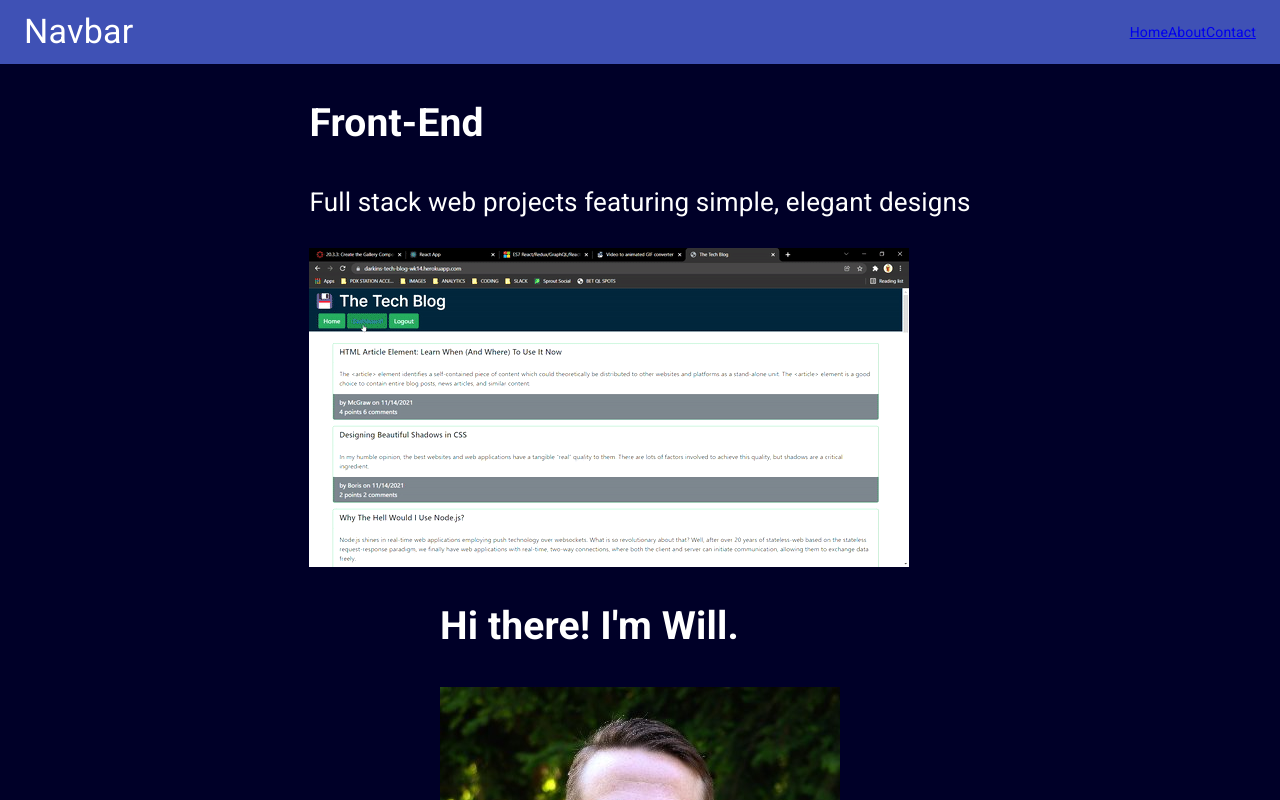
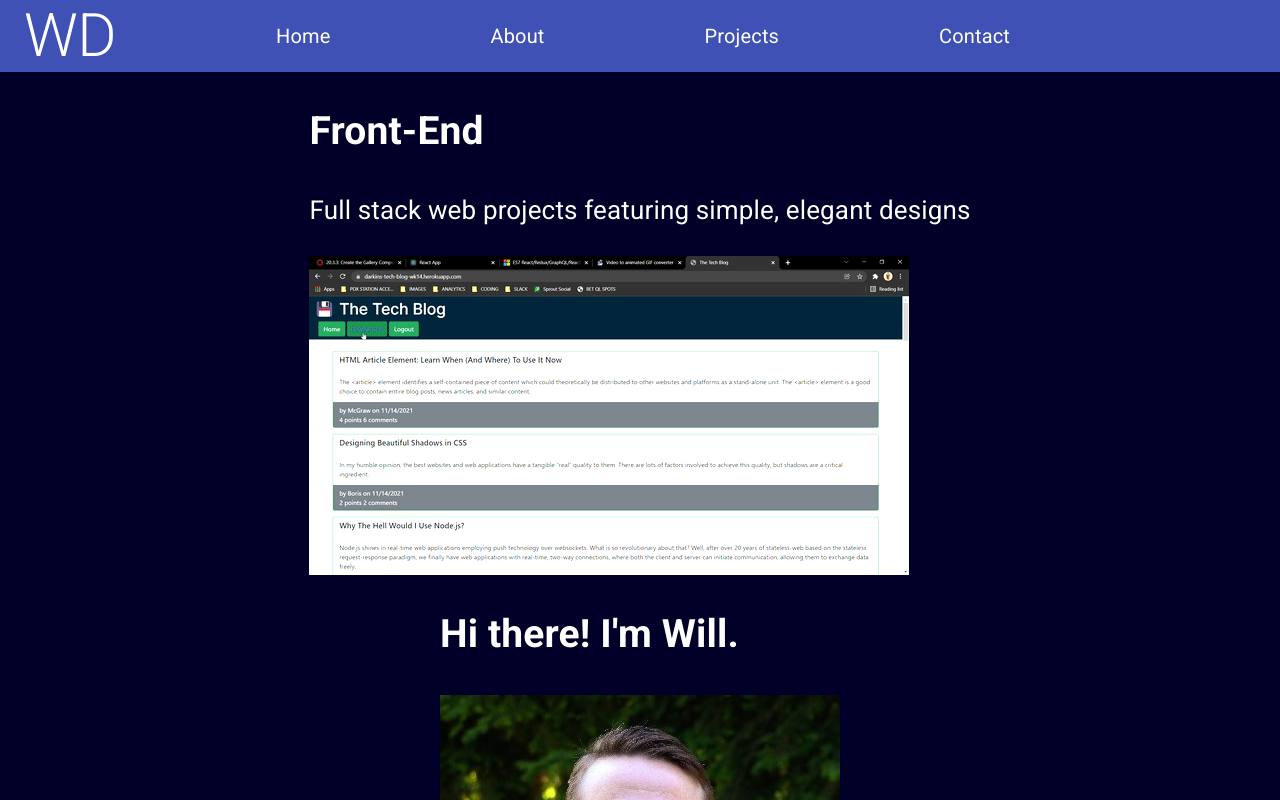
Before and after one commit to willdarkins/portfolio_darkins, a React (Create React App) app: page /projects in a window 1280 px wide. Shown: the top 800 px of the page. Built offline with nearby package versions, Linux system fonts and the light colour scheme.

Commit message:
added more little snippets to navbar

```diff
--- a/src/components/Nav/index.js
+++ b/src/components/Nav/index.js
@@ -5,12 +5,13 @@ import {
     CssBaseline,
     Typography,
     makeStyles,
+    useTheme,
 } from "@material-ui/core";
 import { Link } from "react-router-dom";
 
 const useStyles = makeStyles((theme) => ({
     navlinks: {
-      marginLeft: theme.spacing(10),
+        marginRight: theme.spacing(50),
         display: "flex",
     },
     logo: {
@@ -23,7 +24,7 @@ const useStyles = makeStyles((theme) => ({
         fontSize: "20px",
         marginLeft: theme.spacing(20),
         "&:hover": {
-        color: "yellow",
+            color: "#00FF65",
             borderBottom: "1px solid white",
         },
     },
@@ -31,22 +32,26 @@ const useStyles = makeStyles((theme) => ({
 
 function Navbar() {
     const classes = useStyles();
+    const theme = useTheme();
 
     return (
         <AppBar position="static">
             <CssBaseline />
             <Toolbar>
-          <Typography variant="h4" className={classes.logo}>
-            Navbar
+                <Typography variant="h2" className={classes.logo}>
+                    WD
                 </Typography>
                 <div className={classes.navlinks}>
-              <Link to="/" className={classes.link}>
+                    <Link to="/" className={classes.Link}>
                         Home
                     </Link>
-              <Link to="/about" className={classes.link}>
+                    <Link to="/about" className={classes.Link}>
                         About
                     </Link>
-              <Link to="/contact" className={classes.link}>
+                    <Link to="/projects" className={classes.Link}>
+                        Projects
+                    </Link>
+                    <Link to="/contact" className={classes.Link}>
                         Contact
                     </Link>
                 </div>
```
Lines whose indentation alone changed are shown as unchanged.
